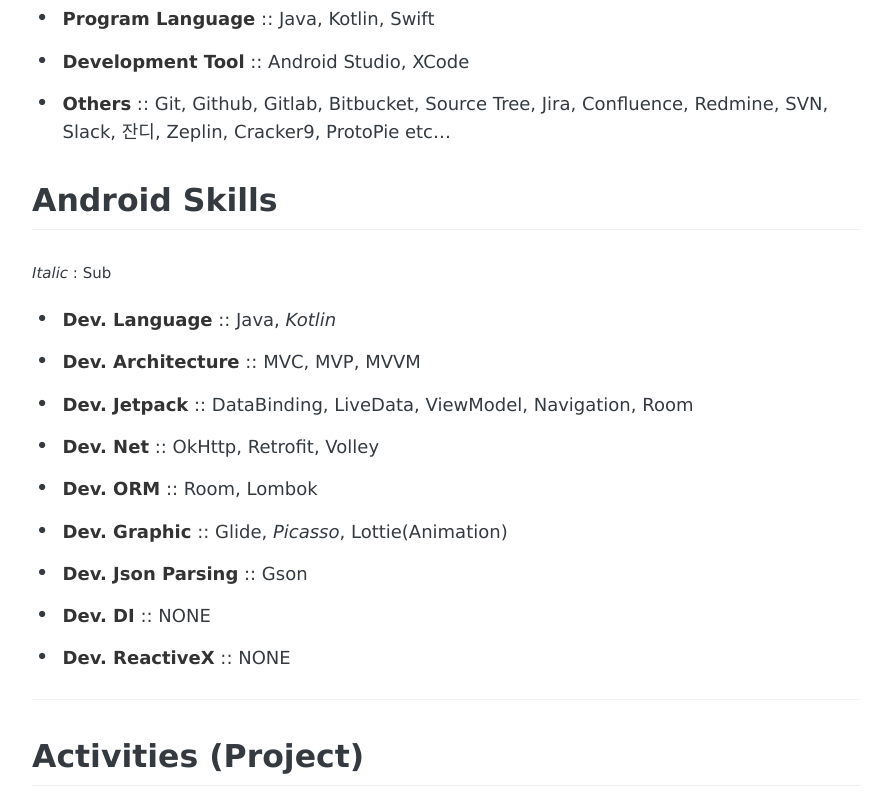
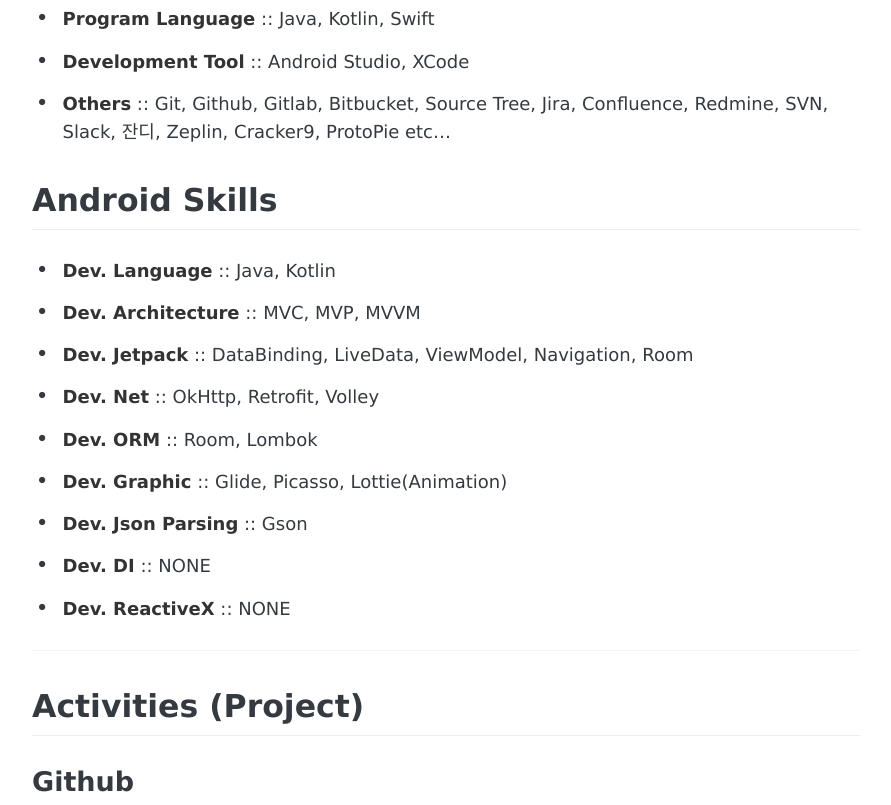
Before and after one commit to CaptainWonJong/CaptainWonJong.github.io, a Jekyll site: the page built from about.md, in a window 1280 px wide and 900 px high, scrolled down 693 px, cut to the strip 0-805 px from the top of the window. Shown: the whole strip, without its empty margins (194-1085 px from the left). Built offline with Jekyll 4.4.1, drawn with Linux system fonts in a browser that asks for light colours; some web fonts are replaced.

Commit message:
modify about

```diff
--- a/about.md
+++ b/about.md
@@ -18,14 +18,13 @@
 - **Others** :: Git, Github, Gitlab, Bitbucket, Source Tree, Jira, Confluence, Redmine, SVN, Slack, 잔디, Zeplin, Cracker9, ProtoPie etc...
 
 ## Android Skills
-<small>*Italic* : Sub</small>
 
-- **Dev. Language** :: Java, *Kotlin*
+- **Dev. Language** :: Java, Kotlin
 - **Dev. Architecture** :: MVC, MVP, MVVM
 - **Dev. Jetpack** :: DataBinding, LiveData, ViewModel, Navigation, Room
 - **Dev. Net** :: OkHttp, Retrofit, Volley
 - **Dev. ORM** :: Room, Lombok
-- **Dev. Graphic** :: Glide, *Picasso*, Lottie(Animation)
+- **Dev. Graphic** :: Glide, Picasso, Lottie(Animation)
 - **Dev. Json Parsing** :: Gson
 - **Dev. DI** :: NONE
 - **Dev. ReactiveX** :: NONE
```
Also changed, not shown: 1 other file.
